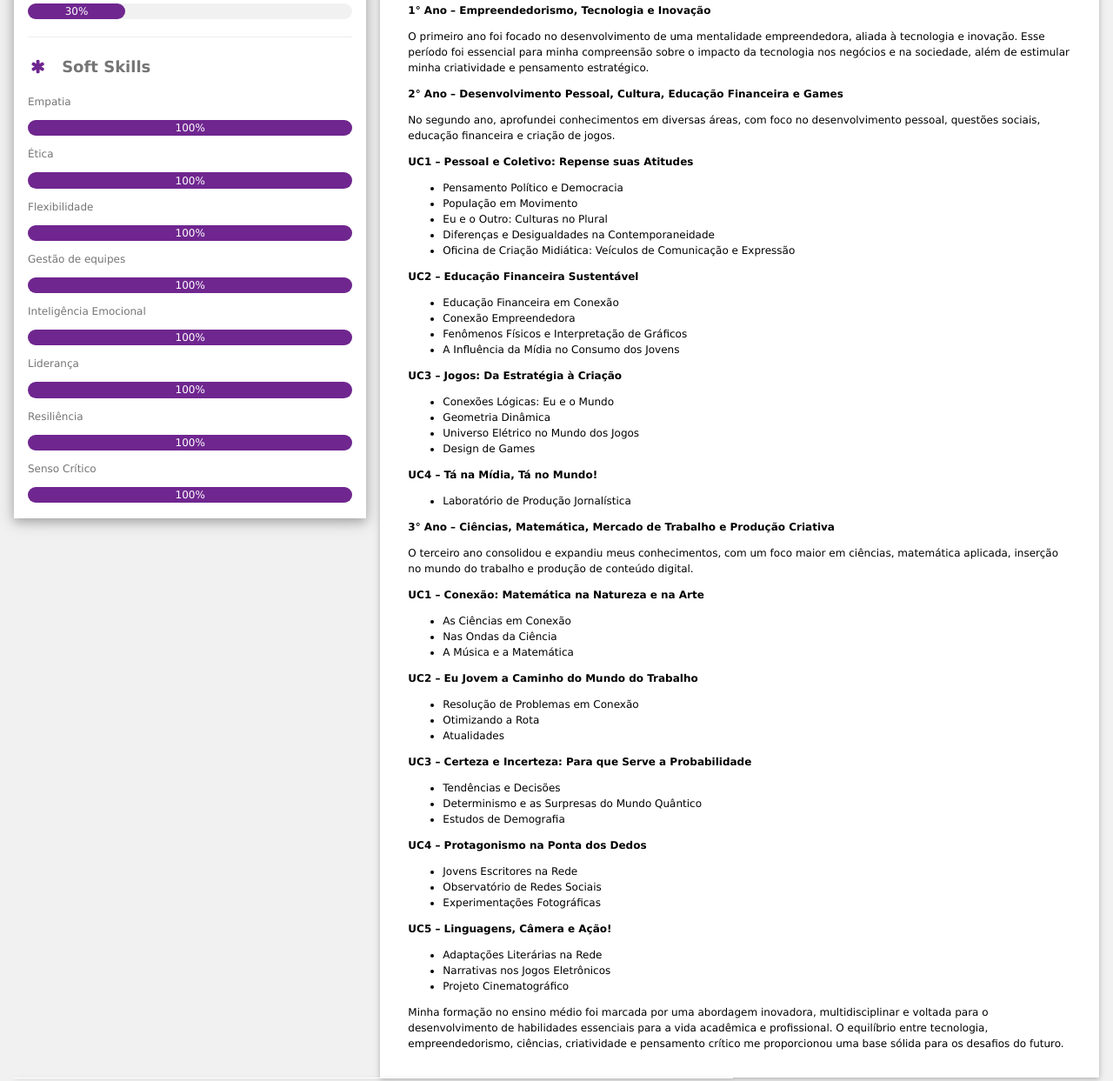
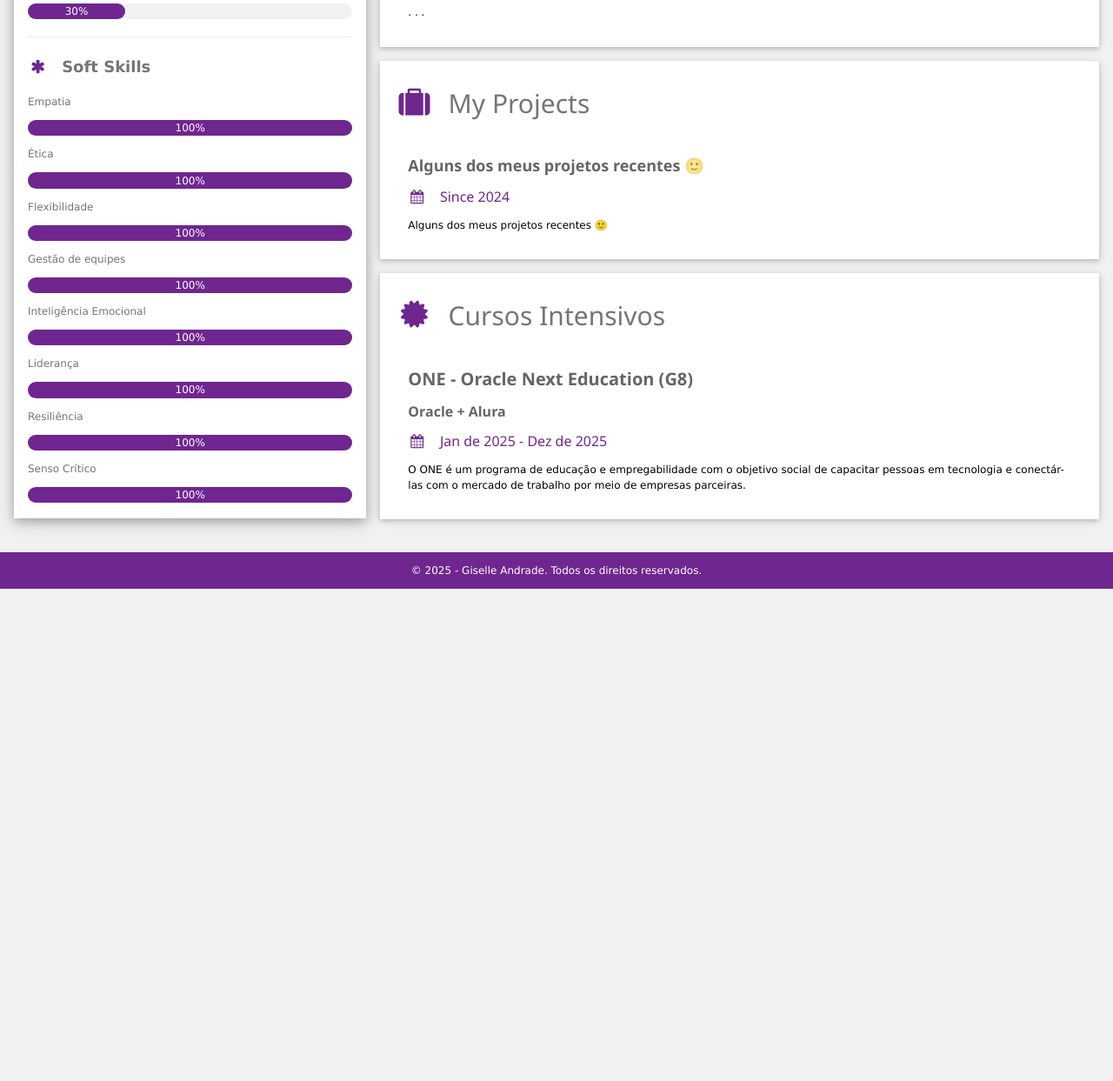
Before and after one commit to GiselleAndrade1/curriculum, a plain HTML site: page index.html in a window 1280 px wide. Shown: the part 769-2012 px from the top of the page at 87% size. After the commit the page ends 1446 px from the top, so only its background shows below. Drawn offline with Linux system fonts and the light colour scheme.

Commit message:
Atualizar o index.html

```diff
--- a/index.html
+++ b/index.html
@@ -165,87 +165,8 @@
             <h6 class="gal-opacity"><b>EE - Conselheiro Ruy Barbosa</b></h6>
             <h6 class="gal-text-teal"><i class="fa fa-calendar fa-fw gal-margin-right"></i>Fev de 2021 - Dez de 2023
             </h6>
-    <article>
-        <strong>1° Ano – Empreendedorismo, Tecnologia e Inovação</strong>
-        <p>O primeiro ano foi focado no desenvolvimento de uma mentalidade empreendedora, aliada à tecnologia e inovação. Esse período foi essencial para minha compreensão sobre o impacto da tecnologia nos negócios e na sociedade, além de estimular minha criatividade e pensamento estratégico.</p>
-    </article>
-
-    <article>
-        <strong>2° Ano – Desenvolvimento Pessoal, Cultura, Educação Financeira e Games</strong>
-        <p>No segundo ano, aprofundei conhecimentos em diversas áreas, com foco no desenvolvimento pessoal, questões sociais, educação financeira e criação de jogos.</p>
-
-        <strong>UC1 – Pessoal e Coletivo: Repense suas Atitudes</strong>
-        <ul>
-            <li>Pensamento Político e Democracia</li>
-            <li>População em Movimento</li>
-            <li>Eu e o Outro: Culturas no Plural</li>
-            <li>Diferenças e Desigualdades na Contemporaneidade</li>
-            <li>Oficina de Criação Midiática: Veículos de Comunicação e Expressão</li>
-        </ul>
-
-        <strong>UC2 – Educação Financeira Sustentável</strong>
-        <ul>
-            <li>Educação Financeira em Conexão</li>
-            <li>Conexão Empreendedora</li>
-            <li>Fenômenos Físicos e Interpretação de Gráficos</li>
-            <li>A Influência da Mídia no Consumo dos Jovens</li>
-        </ul>
-
-        <strong>UC3 – Jogos: Da Estratégia à Criação</strong>
-        <ul>
-            <li>Conexões Lógicas: Eu e o Mundo</li>
-            <li>Geometria Dinâmica</li>
-            <li>Universo Elétrico no Mundo dos Jogos</li>
-            <li>Design de Games</li>
-        </ul>
-
-        <strong>UC4 – Tá na Mídia, Tá no Mundo!</strong>
-        <ul>
-            <li>Laboratório de Produção Jornalística</li>
-        </ul>
-    </article>
-
-    <article>
-        <strong>3° Ano – Ciências, Matemática, Mercado de Trabalho e Produção Criativa</strong>
-        <p>O terceiro ano consolidou e expandiu meus conhecimentos, com um foco maior em ciências, matemática aplicada, inserção no mundo do trabalho e produção de conteúdo digital.</p>
-
-        <strong>UC1 – Conexão: Matemática na Natureza e na Arte</strong>
-        <ul>
-            <li>As Ciências em Conexão</li>
-            <li>Nas Ondas da Ciência</li>
-            <li>A Música e a Matemática</li>
-        </ul>
-
-        <strong>UC2 – Eu Jovem a Caminho do Mundo do Trabalho</strong>
-        <ul>
-            <li>Resolução de Problemas em Conexão</li>
-            <li>Otimizando a Rota</li>
-            <li>Atualidades</li>
-        </ul>
-
-        <strong>UC3 – Certeza e Incerteza: Para que Serve a Probabilidade</strong>
-        <ul>
-            <li>Tendências e Decisões</li>
-            <li>Determinismo e as Surpresas do Mundo Quântico</li>
-            <li>Estudos de Demografia</li>
-        </ul>
-
-        <strong>UC4 – Protagonismo na Ponta dos Dedos</strong>
-        <ul>
-            <li>Jovens Escritores na Rede</li>
-            <li>Observatório de Redes Sociais</li>
-            <li>Experimentações Fotográficas</li>
-        </ul>
-
-        <strong>UC5 – Linguagens, Câmera e Ação!</strong>
-        <ul>
-            <li>Adaptações Literárias na Rede</li>
-            <li>Narrativas nos Jogos Eletrônicos</li>
-            <li>Projeto Cinematográfico</li>
-        </ul>
-    </article>
-
-        <p>Minha formação no ensino médio foi marcada por uma abordagem inovadora, multidisciplinar e voltada para o desenvolvimento de habilidades essenciais para a vida acadêmica e profissional. O equilíbrio entre tecnologia, empreendedorismo, ciências, criatividade e pensamento crítico me proporcionou uma base sólida para os desafios do futuro.</p>
+             <p>. . .
+             </p>
             <br>
           </div>
         </div>
```
